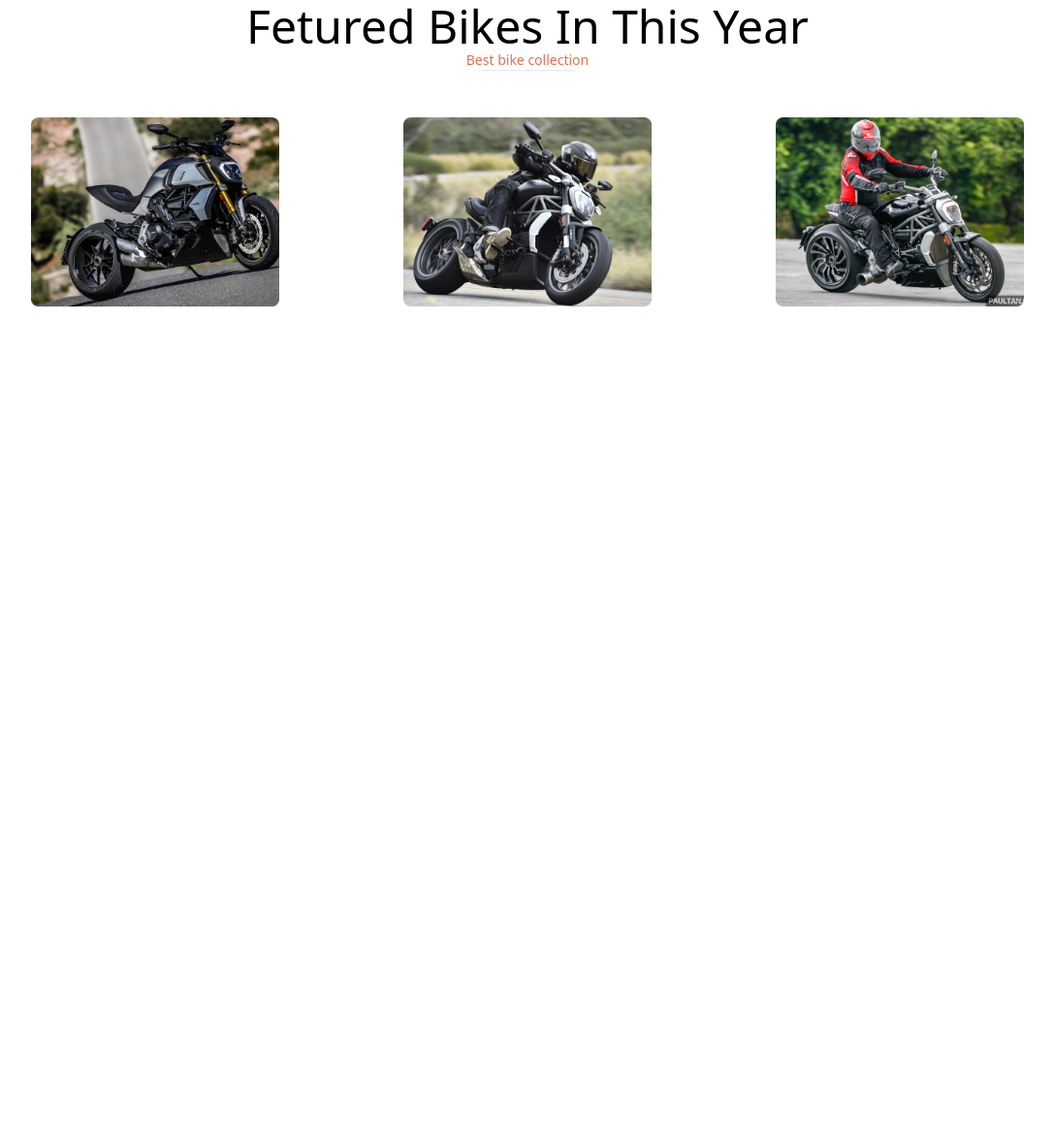
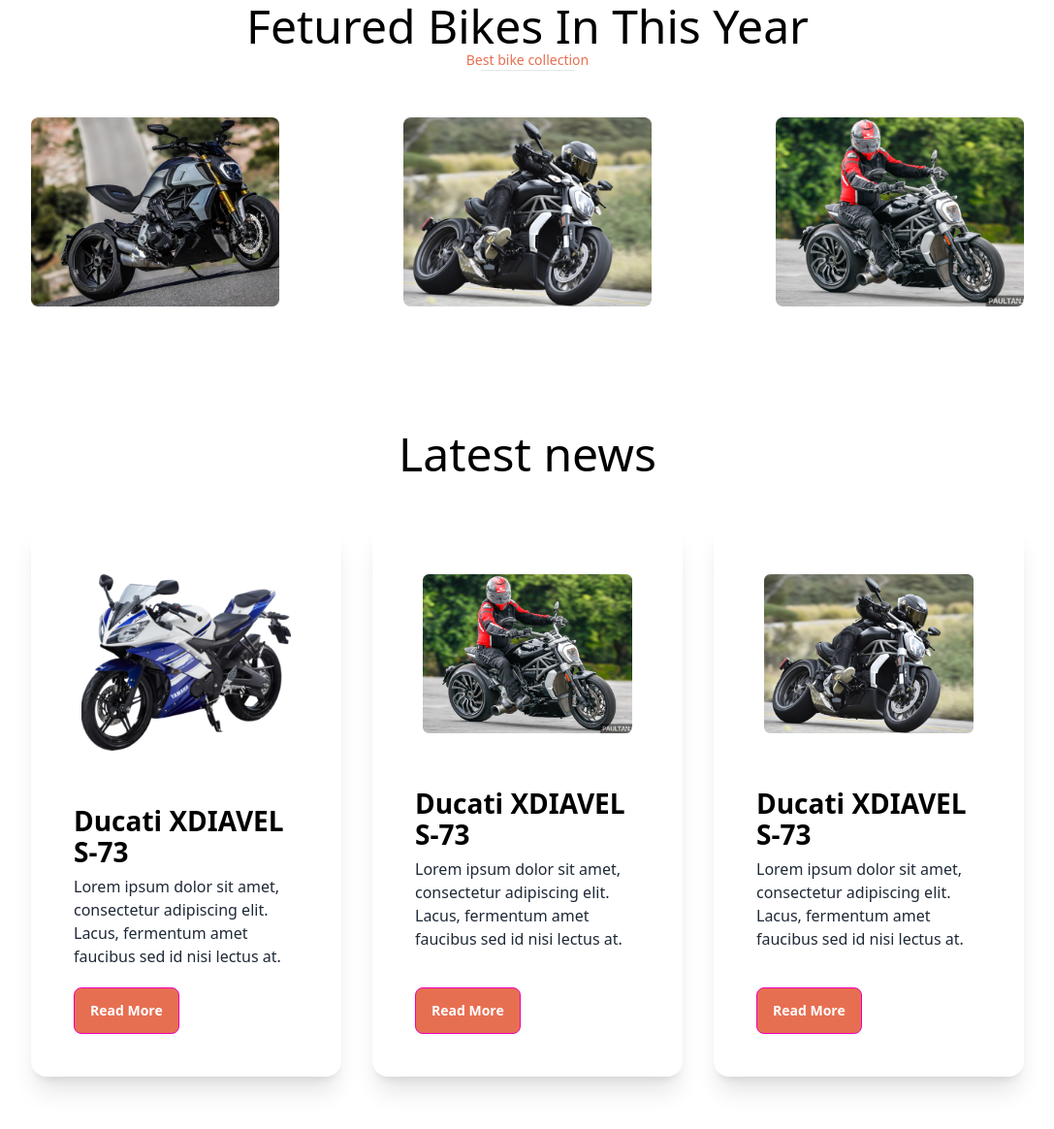
Before and after one commit to Anupam2570632/Biker-Zone, a plain HTML site: page index.html in a window 1280 px wide. Shown: the part 717-1881 px from the top of the page at 97% size, without its empty margins (96-1183 px from the left). Before the commit the page ends 1033 px from the top, so only its background shows below. Drawn offline with nearby package versions, Linux system fonts and the light colour scheme.

Commit message:
news section added

```diff
--- a/index.html
+++ b/index.html
@@ -139,7 +139,7 @@
                 <p class="text-[14px] text-[#E76F51] text-center">Best bike collection</p>
 
                 <div class="w-24 mb-4 md:mb-12 text-[#E76F51]"><hr></div>
-                <div class="grid grid-cols-1 md:grid-cols-3 gap-4 md:gap-32">
+                <div class="grid grid-cols-1 sm:grid-cols-2 md:grid-cols-2 lg:grid-cols-3 gap-4 sm:gap8 md:gap-10 lg:gap-16 xl:gap-32">
                     <img src="./others/latest1.png" alt="">
                     <img src="./others/latest2.png" alt="">
                     <img src="./others/latest3.png" alt="">
@@ -147,6 +147,50 @@
             </div>
         </section>
 
+        <!-- news section -->
+        <section class="lg:w-4/5 lg:mx-auto my-14 mt-5 md:mt-12 lg:mt-32">
+            <div>
+                <h1 class="text-center text-5xl text-black">Latest news</h1>
+                <div class="grid grid-cols-1 md:grid-cols-2 lg:grid-cols-3 gap-4 lg:gap-8 mt-4 md:mt-12 lg:mt-12">
+                    <div class="card shadow-xl p-3">
+                        <figure class="px-10 pt-10">
+                          <img src="./others/feature-bike.png" />
+                        </figure>
+                        <div class="card-body">
+                          <h2 class="card-title text-black md:text-[28px] text-2xl mt-6">Ducati XDIAVEL S-73</h2>
+                          <p>Lorem ipsum dolor sit amet, consectetur adipiscing elit. Lacus, fermentum amet faucibus sed id nisi lectus at.</p>
+                          <div class="card-actions">
+                            <button class="btn text-white btn-active btn-secondary bg-[#E76F51] mt-3">Read More</button>
+                          </div>
+                        </div>
+                      </div>
+                    <div class="card shadow-xl p-3">
+                        <figure class="px-10 pt-10">
+                          <img src="./others/latest3.png" />
+                        </figure>
+                        <div class="card-body">
+                          <h2 class="card-title text-black md:text-[28px] text-2xl mt-6">Ducati XDIAVEL S-73</h2>
+                          <p>Lorem ipsum dolor sit amet, consectetur adipiscing elit. Lacus, fermentum amet faucibus sed id nisi lectus at.</p>
+                          <div class="card-actions">
+                            <button class="btn text-white btn-active btn-secondary bg-[#E76F51] mt-3">Read More</button>
+                          </div>
+                        </div>
+                      </div>
+                    <div class="card shadow-xl p-3">
+                        <figure class="px-10 pt-10">
+                          <img src="./others/latest2.png" />
+                        </figure>
+                        <div class="card-body">
+                          <h2 class="card-title text-black md:text-[28px] text-2xl mt-6">Ducati XDIAVEL S-73</h2>
+                          <p>Lorem ipsum dolor sit amet, consectetur adipiscing elit. Lacus, fermentum amet faucibus sed id nisi lectus at.</p>
+                          <div class="card-actions">
+                            <button class="btn text-white btn-active btn-secondary bg-[#E76F51] mt-3">Read More</button>
+                          </div>
+                        </div>
+                      </div>
+                </div>
+            </div>
+        </section>
 
 
     </main>
```
